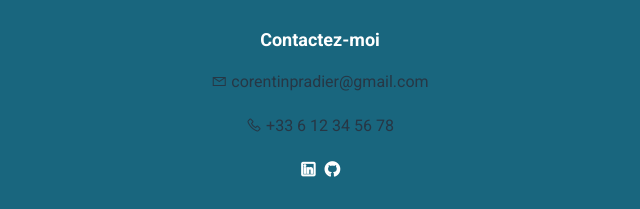
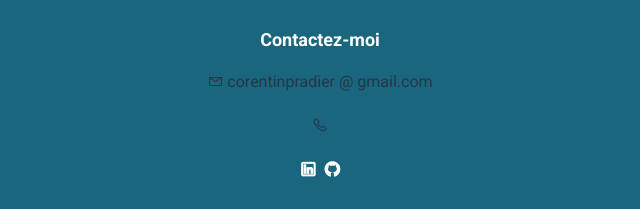
Before and after one commit to corentinpradier/corentinpradier.github.io, a plain HTML site: page experience.html in a window 1280 px wide. Shown: the part 2426-2635 px from the top of the page, 320-960 px from the left. Drawn offline with nearby package versions, Linux system fonts and the light colour scheme; a web font is replaced by a local one.

Commit message:
add formation and experience pages mail

```diff
--- a/experience.html
+++ b/experience.html
@@ -112,8 +112,8 @@
         <div class="footer-container">
             <div class="footer-section contact">
                 <h2 class="footer-title">Contactez-moi</h2>
-                <p class="center"><i class="las la-envelope"></i> corentinpradier@gmail.com</p>
-                <p class="center"><i class="las la-phone"></i> +33 6 12 34 56 78</p>
+                <p class="center"><i class="las la-envelope"></i> corentinpradier @ gmail.com</p>
+                <p class="center"><i class="las la-phone"></i> </p>
                 <div class="socials">
                     <a href="https://www.linkedin.com/in/corentin-pradier-120194223" target="_blank"><i class="lab la-linkedin"></i></a>
                     <a href="https://github.com/corentinpradier" target="_blank"><i class="lab la-github"></i></a>
```
Also changed, not shown: formation.html (+2 -2 lines), index.html (+2 -2 lines), mesprojets.html (+2 -2 lines).
